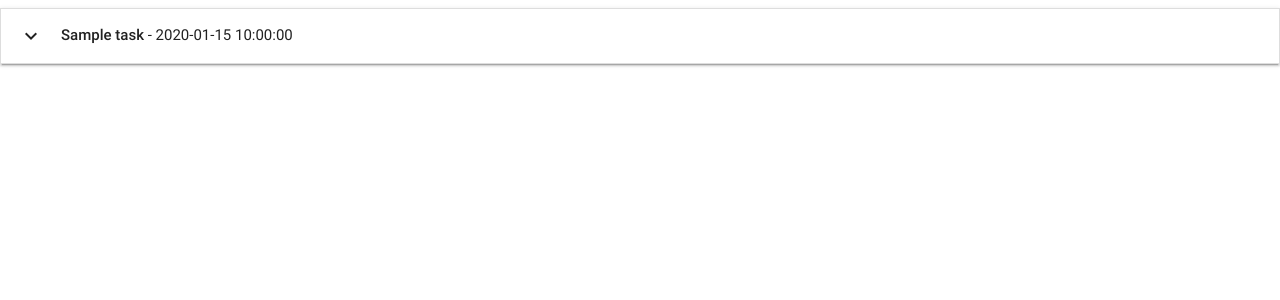
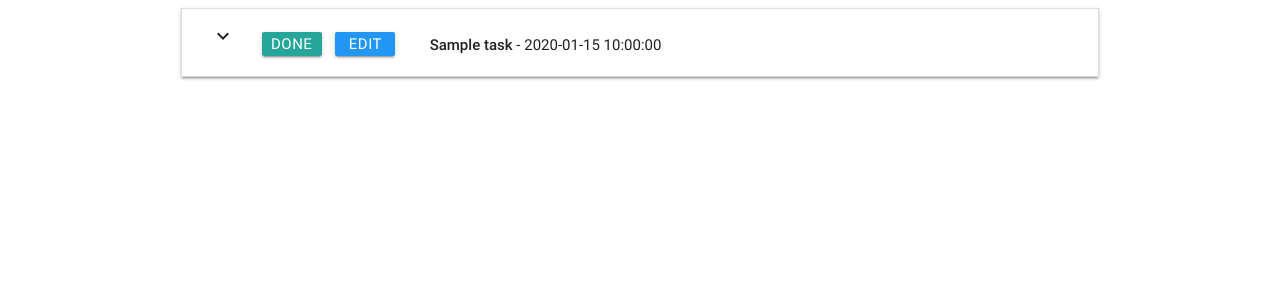
Before and after one commit to bravoalpha79/MongoDB-task-manager, a Flask app: page / in a window 1280 px wide. Shown: the top 300 px of the page. Run offline with Flask 2, Linux system fonts and the light colour scheme; a database or web service that is not in the repository returns one stand-in record (values such as "Sample title"); some libraries are stand-ins or nearby versions.

Commit message:
add edit and delete task functionality

```diff
--- a/app.py
+++ b/app.py
@@ -32,6 +32,35 @@ def insert_task():
     tasks.insert_one(request.form.to_dict())
     return redirect(url_for("get_tasks"))
 
+
+@app.route("/edit_task/<task_id>")
+def edit_task(task_id):
+    the_task = mongo.db.tasks.find_one({"_id": ObjectId(task_id)})
+    all_categories = mongo.db.categories.find()
+    return render_template("edittask.html", task=the_task, categories=all_categories)
+
+
+@app.route("/update task/<task_id>", methods=["POST"])
+def update_task(task_id):
+    tasks = mongo.db.tasks
+    tasks.update( {"_id": ObjectId(task_id)},
+    {
+        "task_name": request.form.get("task_name"),
+        "category_name": request.form.get("category_name"),
+        "task_description": request.form.get("task_description"),
+        "due_date" : request.form.get("due_date"),
+        "is_urgent": request.form.get("is_urgent")
+    })
+
+    return redirect(url_for("get_tasks"))
+
+
+@app.route("/delete_task/<task_id>")
+def delete_task(task_id):
+    mongo.db.tasks.remove({"_id": ObjectId(task_id)})
+    return redirect(url_for("get_tasks"))
+
+
 if __name__ == "__main__":
     app.run(host=os.environ.get("IP"),
             port=int(os.environ.get("PORT")),
--- /dev/null
+++ b/static/css/style.css
@@ -0,0 +1,15 @@
+/* body {
+    background-color: red;
+} */
+
+.btn-small {
+    height: 24px;
+    width: 60px;
+    line-height: 24px;
+    margin: 5px 5px;
+    padding: 0 0.5em;
+}
+
+.task-header {
+    margin-top: 10px;
+}
--- a/templates/base.html
+++ b/templates/base.html
@@ -6,12 +6,13 @@
       rel="stylesheet">
     <!-- Compiled and minified Materialize CSS -->
     <link rel="stylesheet" href="https://cdnjs.cloudflare.com/ajax/libs/materialize/0.100.2/css/materialize.min.css">
+    <link rel="stylesheet" href="{{url_for('static', filename='css/style.css')}}" type="text/css">
   </head>
   <body>
-
-    {% block content %}
-    {% endblock %}
-
+    <div class="container">
+      {% block content %}
+      {% endblock %}
+    </div>
     <!-- jQuery -->
     <script src="https://cdnjs.cloudflare.com/ajax/libs/jquery/3.4.1/jquery.js"></script>
     <!-- Compiled and minified Materialize JavaScript -->
--- a/templates/tasks.html
+++ b/templates/tasks.html
@@ -1,11 +1,21 @@
 {% extends "base.html" %}
 {% block content %}
-
-  <ul class="collapsible">
+<div class="row">
+  <ul class="collapsible" data-collapsible="accordion">
     {% for task in tasks %}
     <li>
-      <div class="collapsible-header"><i class="material-icons">expand_more</i>
-        <strong>{{task.task_name}}</strong>&nbsp;- {{task.due_date}}
+      <div class="collapsible-header">
+        <div class="col s3">
+          <i class="material-icons">expand_more</i>
+          <a href="{{url_for('delete_task', task_id=task._id)}}"class="waves-effect waves-light btn btn-small">Done</a>
+          <a href="{{url_for('edit_task', task_id=task._id)}}" class="waves-effect waves-light btn btn-small blue">Edit</a>
+
+        </div>
+        <div class="task-header col s9 ">
+          <strong>{{task.task_name}}</strong> - {{task.due_date}}
+
+        </div>
+
       </div>
       <div class="collapsible-body">
         <span>
@@ -15,4 +25,5 @@
     </li>
     {% endfor %}
   </ul>
+</div>
 {% endblock %}
```
Also changed, not shown: templates/edittask.html (added, +74 -0 lines).
